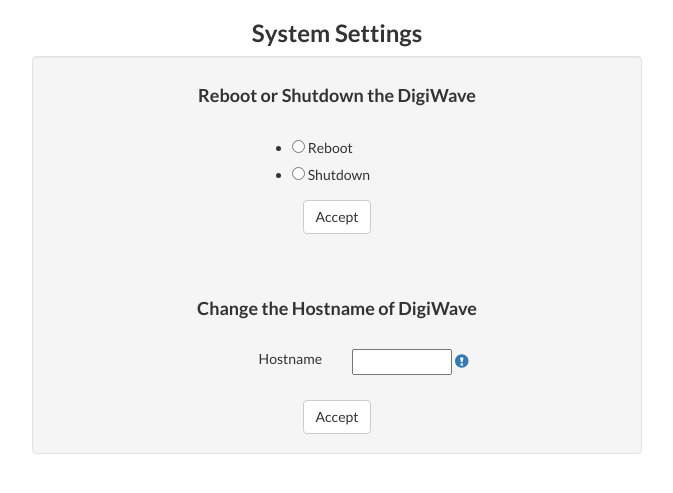
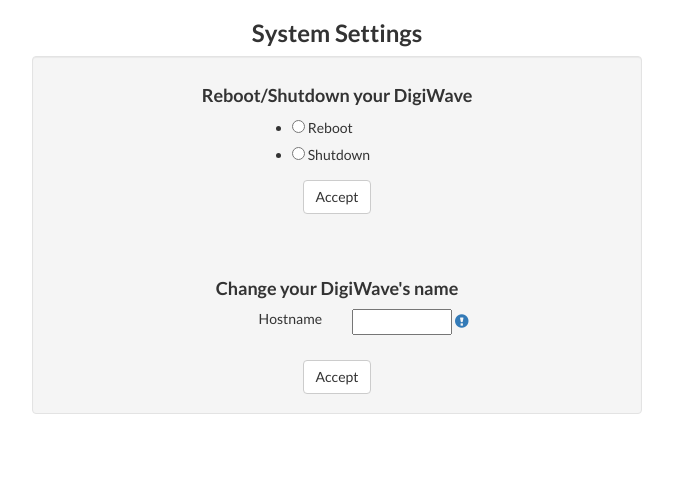
Before and after one commit to ritchie20/digiwave_python, a Flask app: page /raspioff in a window 1280 px wide. Shown: the part 52-545 px from the top of the page, without its empty margins (303-976 px from the left). Run offline with Flask 2, Linux system fonts and the light colour scheme; some libraries are stand-ins or nearby versions.

Commit message:
visual changes to raspioff.html, validation working

```diff
--- a/app/models.py
+++ b/app/models.py
@@ -82,6 +82,6 @@ class HostnameSave(object):
         self.hostname = hostname
 
     def hostname_save(self):
-        p = subprocess.Popen(["sudo", "/scripts/system_save.py", self.hostname], stdout=subprocess.PIPE)
+        p = subprocess.Popen(["sudo", "/scripts/hostname_save.py", self.hostname], stdout=subprocess.PIPE)
         output, err = p.communicate()
         print "saving system configuration", output
--- a/app/templates/raspioff.html
+++ b/app/templates/raspioff.html
@@ -12,8 +12,7 @@
 
         <div class="row">
             <div class="col-lg-12 col-md-12 col-sm-12 col-xs-12 text-center">
-                <h4>Reboot or Shutdown the DigiWave</h4>
-                <br>
+                <h4>Reboot/Shutdown your DigiWave</h4>
             </div>
         </div>
 
@@ -36,8 +35,7 @@
 
     <div class="row">
         <div class="col-lg-12 col-md-12 col-sm-12 col-xs-12 text-center">
-            <h4>Change the Hostname of DigiWave</h4>
-            <br>
+            <h4>Change your DigiWave's name</h4>
         </div>
     </div>
 
@@ -52,8 +50,8 @@
             <div class="col-lg-6 col-md-6 col-sm-6 col-xs-6">
                 <td>{{ form_host.hostname(style= "width:100px;") }}</td>
                     <a href="#" data-toggle="popover" data-placement="bottom"
-                    data-content="Hostname must contain only letters, numbers or underscore and
-                    must be between 4 and 30 characters">
+                    data-content="Hostname needs to be between 4 and 30 characters and
+                    must contain only letters, numbers or underscore">
                         <span class="glyphicon glyphicon-exclamation-sign" aria-hidden="true"></span>
                     </a>
             </div>
```
